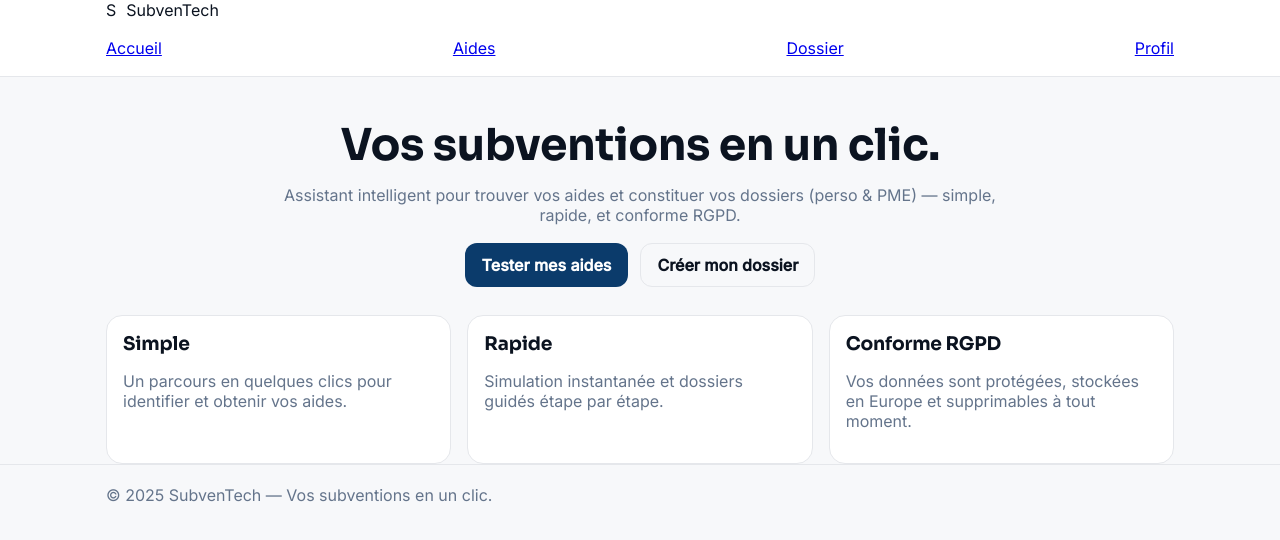
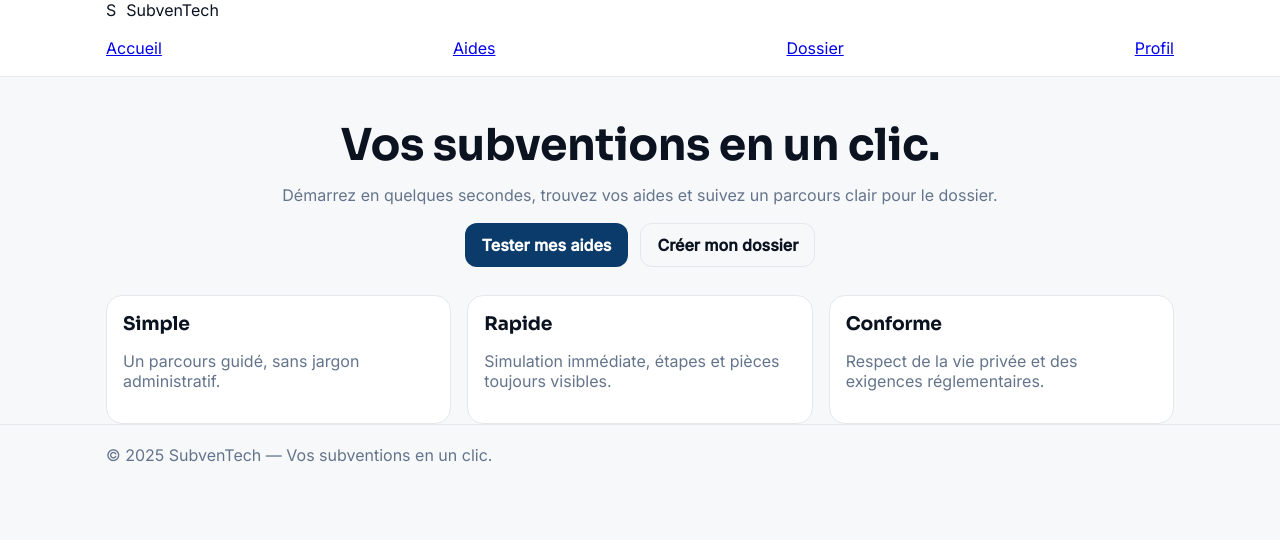
Before and after one commit to BACOUL/subventech-app, a Next.js app: page / in a window 1280 px wide. Shown: the top 540 px of the page. Built offline with nearby package versions, Linux system fonts and the light colour scheme.

Commit message:
Update index.js

```diff
--- a/pages/index.js
+++ b/pages/index.js
@@ -1,13 +1,13 @@
 // pages/index.js
 import Link from 'next/link';
 
-export default function Home(){
+export default function Home() {
   return (
     <>
       <section className="hero">
         <h1>Vos subventions en un clic.</h1>
         <p className="muted">
-          Assistant intelligent pour trouver vos aides et constituer vos dossiers (perso & PME) — simple, rapide, et conforme RGPD.
+          Démarrez en quelques secondes, trouvez vos aides et suivez un parcours clair pour le dossier.
         </p>
         <div className="ctaRow" role="group" aria-label="Appels à l’action">
           <Link className="btn btnPrimary" href="/aides">Tester mes aides</Link>
@@ -18,15 +18,15 @@ export default function Home(){
       <section className="grid" aria-label="Avantages">
         <div className="card">
           <h3>Simple</h3>
-          <p className="muted">Un parcours en quelques clics pour identifier et obtenir vos aides.</p>
+          <p className="muted">Un parcours guidé, sans jargon administratif.</p>
         </div>
         <div className="card">
           <h3>Rapide</h3>
-          <p className="muted">Simulation instantanée et dossiers guidés étape par étape.</p>
+          <p className="muted">Simulation immédiate, étapes et pièces toujours visibles.</p>
         </div>
         <div className="card">
-          <h3>Conforme RGPD</h3>
-          <p className="muted">Vos données sont protégées, stockées en Europe et supprimables à tout moment.</p>
+          <h3>Conforme</h3>
+          <p className="muted">Respect de la vie privée et des exigences réglementaires.</p>
         </div>
       </section>
     </>
```
